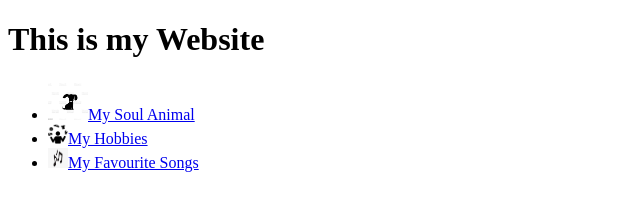
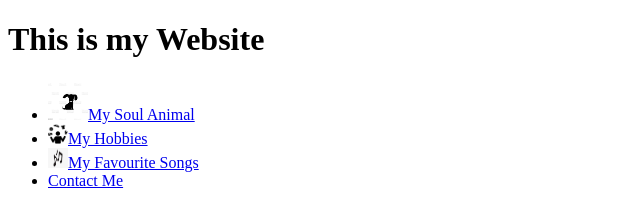
Before and after one commit to KY19122007/Kishor.Y, a plain HTML site: page index.html in a window 1280 px wide. Shown: the full height of the page, 0-640 px from the left. Drawn offline with Linux system fonts and the light colour scheme.

Commit message:
Update index.html

```diff
--- a/index.html
+++ b/index.html
@@ -12,6 +12,7 @@
         <li><IMG SRC="DOG ICON.jpg" WIDTH="40PX" HEIGHT="40PX"><a href="My soul Animal.html">My Soul Animal</a></li>
         <li><IMG SRC="HOBBIES ICON.png" WIDTH="20PX" HEIGHT="20PX"><a href="My hobbies.html">My Hobbies</a></li>
         <li><IMG SRC="MUSIC ICON.png" WIDTH="20PX" HEIGHT="20PX"><a href="My Favourite Songs.html">My Favourite Songs</a></li>
+            <li><a href="./contact me.html">Contact Me</a></li>
     </ul>
 </body>
 </html>
```
